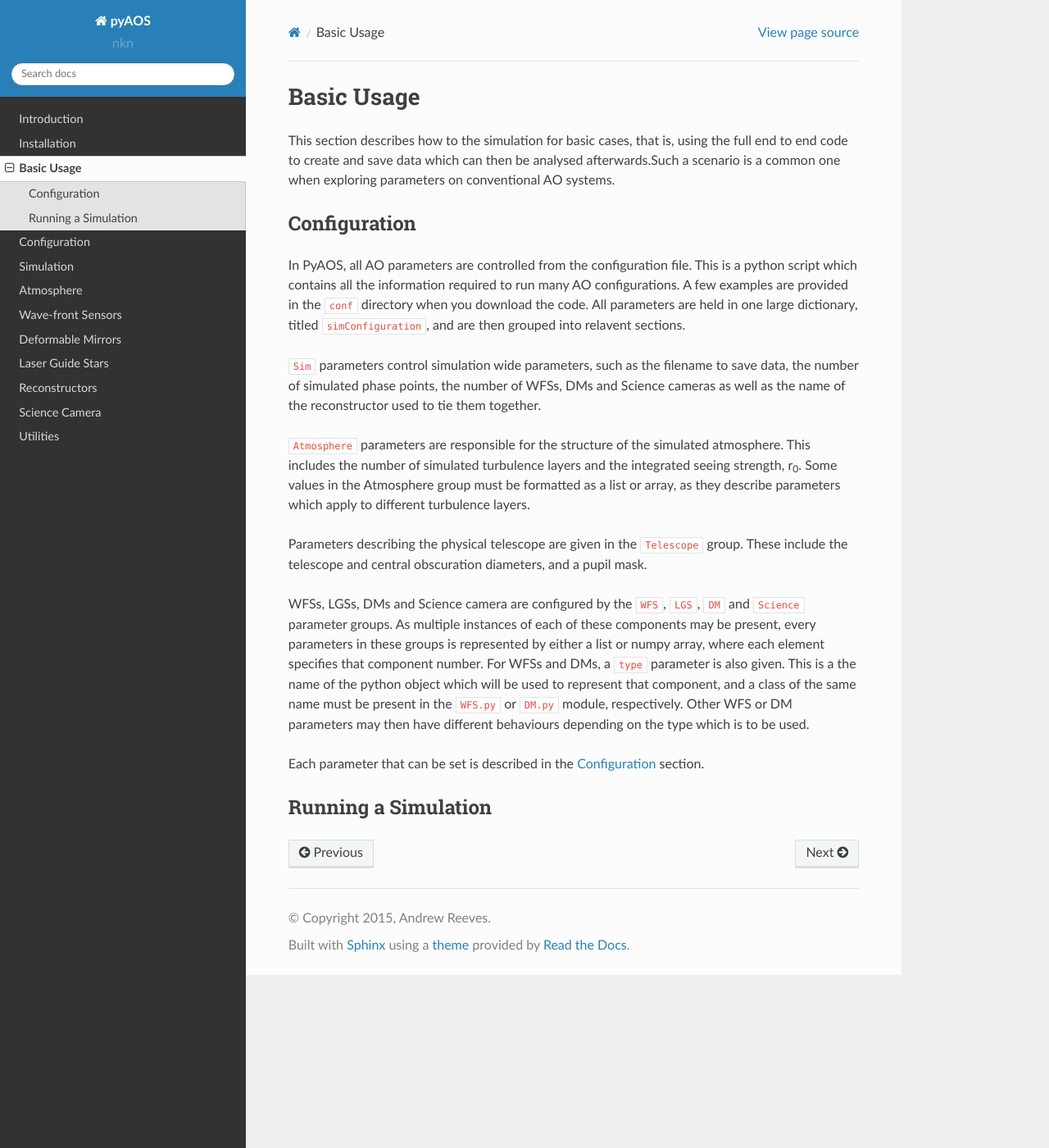
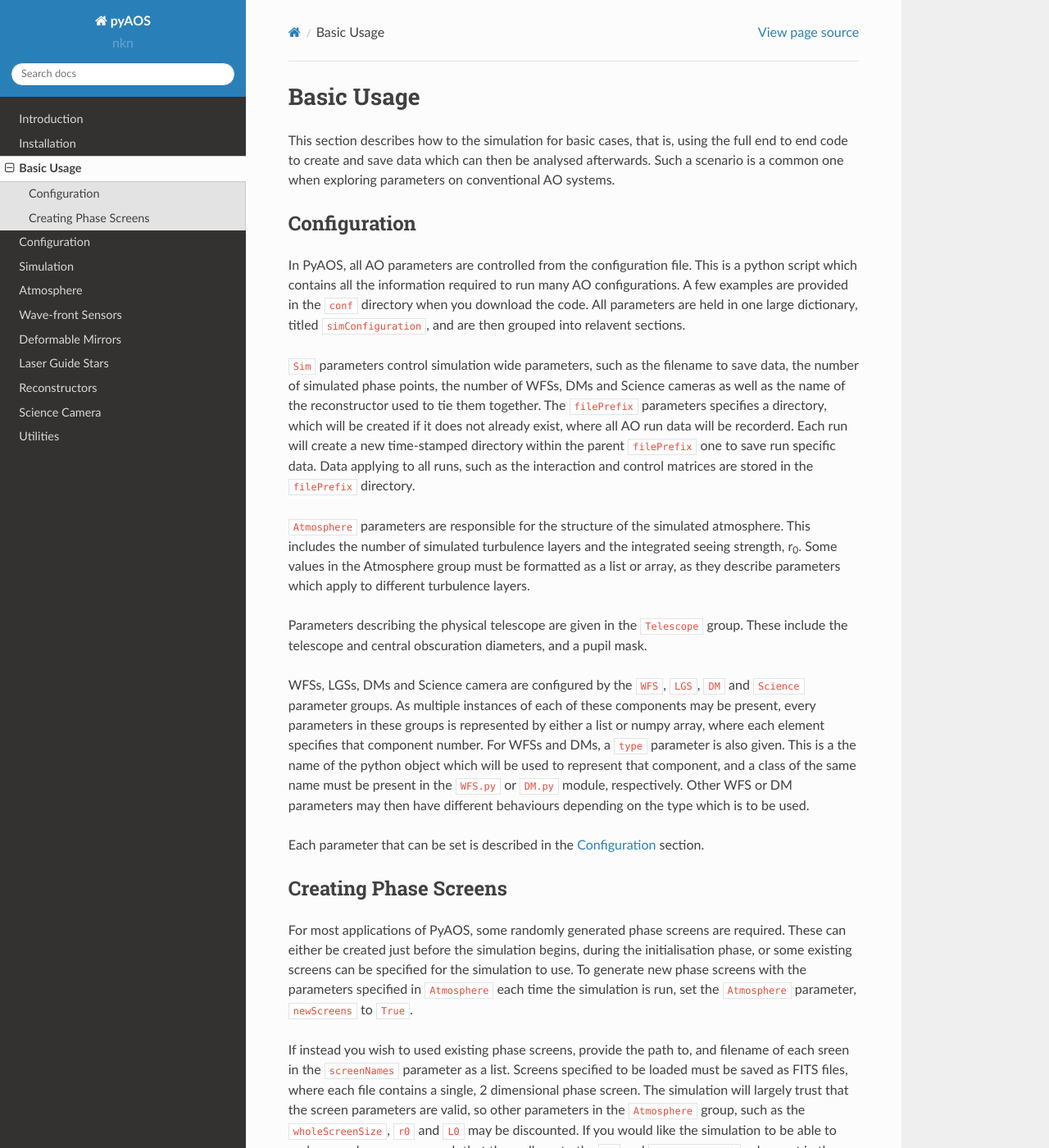
Before and after one commit to AOtools/soapy, a Sphinx documentation site: the page built from doc/source/basicUsage.rst, in a window 1280 px wide and 1400 px high. Shown: the whole window at 82% size. Built offline with Sphinx 7.4.7 and the Read the Docs theme 2.0.0, drawn with Linux system fonts in a browser that asks for light colours; pages that are not in the unit, such as notebooks, are missing from menus; some of the changed text lies outside the part shown.

Commit message:
update docs

```diff
--- a/doc/source/basicUsage.rst
+++ b/doc/source/basicUsage.rst
@@ -1,14 +1,14 @@
 Basic Usage
 ***********
 
-This section describes how to the simulation for basic cases, that is, using the full end to end code to create and save data which can then be analysed afterwards.Such a scenario is a common one when exploring parameters on conventional AO systems.
+This section describes how to the simulation for basic cases, that is, using the full end to end code to create and save data which can then be analysed afterwards. Such a scenario is a common one when exploring parameters on conventional AO systems.
 
 Configuration
 -------------
 
 In PyAOS, all AO parameters are controlled from the configuration file. This is a python script which contains all the information required to run many AO configurations. A few examples are provided in the ``conf`` directory when you download the code. All parameters are held in one large dictionary, titled ``simConfiguration``, and  are then grouped into relavent sections.
 
-``Sim`` parameters control simulation wide parameters, such as the filename to save data, the number of simulated phase points, the number of WFSs, DMs and Science cameras as well as the name of the reconstructor used to tie them together.
+``Sim`` parameters control simulation wide parameters, such as the filename to save data, the number of simulated phase points, the number of WFSs, DMs and Science cameras as well as the name of the reconstructor used to tie them together. The ``filePrefix`` parameters specifies a directory, which will be created if it does not already exist, where all AO run data will be recorderd. Each run will create a new time-stamped directory within the parent ``filePrefix`` one to save run specific data. Data applying to all runs, such as the interaction and control matrices are stored in the ``filePrefix`` directory.
 
 ``Atmosphere`` parameters are responsible for the structure of the simulated atmosphere. This includes the number of simulated turbulence layers and the integrated seeing strength, r\ :sub:`0`. Some values in the Atmosphere group must be formatted as a list or array, as they describe parameters which apply to different turbulence layers.
 
@@ -19,5 +19,9 @@ WFSs, LGSs, DMs and Science camera are configured by the ``WFS``, ``LGS``, ``DM`
 
 Each parameter that can be set is described in the :ref:`configuration` section.
 
-Running a Simulation
---------------------
+Creating Phase Screens
+----------------------
+
+For most applications of PyAOS, some randomly generated phase screens are required. These can either be created just before the simulation begins, during the initialisation phase, or some existing screens can be specified for the simulation to use. To generate new phase screens with the parameters specified in ``Atmosphere`` each time the simulation is run, set the ``Atmosphere`` parameter, ``newScreens`` to ``True``.
+
+If instead you wish to used existing phase screens, provide the path to, and filename of each sreen in the ``screenNames`` parameter as a list. Screens specified to be loaded must be saved as FITS files, where each file contains a single, 2 dimensional phase screen. The simulation will largely trust that the screen parameters are valid, so other parameters in the ``Atmosphere`` group, such as the ``wholeScreenSize``, ``r0`` and ``L0`` may be discounted. If you would like the simulation to be able to scale your phase screens such that they adhere to the ``r0`` and ``screenStrength`` values set in the configuration file, then the FITS file header must contain a parameter ``R0`` which is expressed in units of phase pixels.
```
Also changed, not shown: 1 other file.
